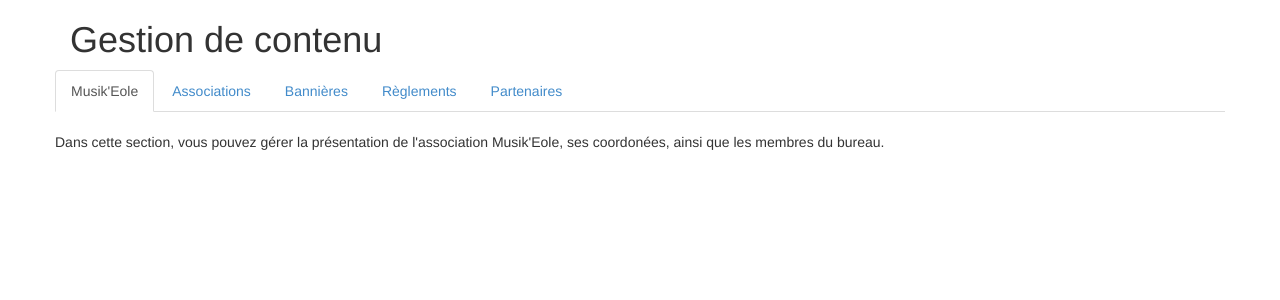
After one commit to Donnajess/musikeole, a PHP site: template toor/vues/contenu/index.php in a window 1280 px wide. The commit adds this page. Shown: the top 300 px of the page. Run offline with PHP 8.4, Linux system fonts and the light colour scheme; the template is opened without the code that fills it, so the values that code supplies are empty.

Commit message:
contenus : création du controleur, du manager et de l'index

```diff
--- a/toor/index.php
+++ b/toor/index.php
@@ -15,6 +15,7 @@
 		<h1>Administration</h1>
 		<ul>
 			<li><a href="cGestionSondages.php?action=liste">Gérer les sondages</a></li>
+			<li><a href="cGestionContenu.php?action=index">Gérer les contenus</a></li>
 		</ul>
 	</body>
 </html>
--- /dev/null
+++ b/toor/vues/contenu/index.php
@@ -0,0 +1,41 @@
+<?php include("includes/header.php"); ?>
+<div class="container">
+	<div class="row">
+		<div class="col-md-12"><h1>Gestion de contenu</h1></div>
+		<ul class="nav nav-tabs">
+			<li class="active"><a href="#musikeole" data-toggle="tab">Musik'Eole</a></li>
+			<li><a href="#associations" data-toggle="tab">Associations</a></li>
+			<li><a href="#bannieres" data-toggle="tab">Bannières</a></li>
+			<li><a href="#reglements" data-toggle="tab">Règlements</a></li>
+			<li><a href="#partenaires" data-toggle="tab">Partenaires</a></li>
+		</ul>
+		<div class="tab-content">
+			<div class="tab-pane active" id="musikeole">
+				<p>
+					Dans cette section, vous pouvez gérer la présentation de l'association Musik'Eole, ses coordonées, ainsi que les membres du bureau.
+				</p>
+			</div>
+			<div class="tab-pane" id="associations">
+				<p>
+					Dans cette section, vous pouvez gérer les présentations de chaque association satellite (Création, suppression, modification) ainsi que la présentation de l'école de musique.
+				</p>
+			</div>
+			<div class="tab-pane" id="bannieres">
+				<p>
+					Dans cette section, vous choisissez les bannières à afficher pour chaque catégorie de pages du site.
+				</p>
+			</div>
+			<div class="tab-pane" id="reglements">
+				<p>
+					Dans cette section, vous pouvez mettre en ligne le règlement intérieur et la charte d'utilisation du site, au format .pdf.
+				</p>
+			</div>
+			<div class="tab-pane" id="partenaires">
+				<p>
+					Dans cette section, vous pouvez gérer les adresses utiles, les publicités, ainsi que les logos des partenaires.
+				</p>
+			</div>
+		</div>
+	</div>
+</div>
+<?php include("includes/footer.php"); ?>
```
Also changed, not shown: toor/cGestionContenu.php (added, +36 -0 lines), toor/modeles/ManagerContenu.php (added, +21 -0 lines).
